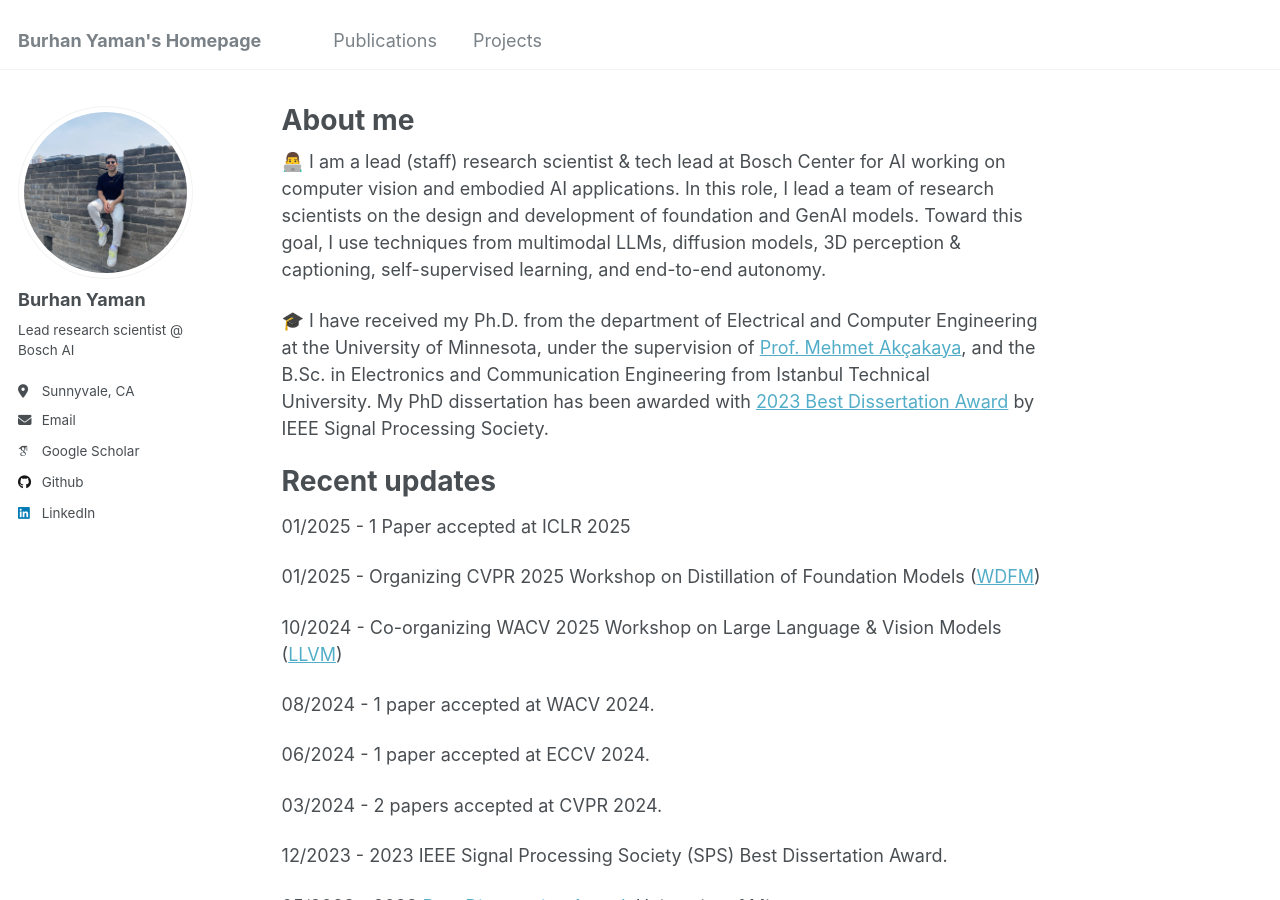
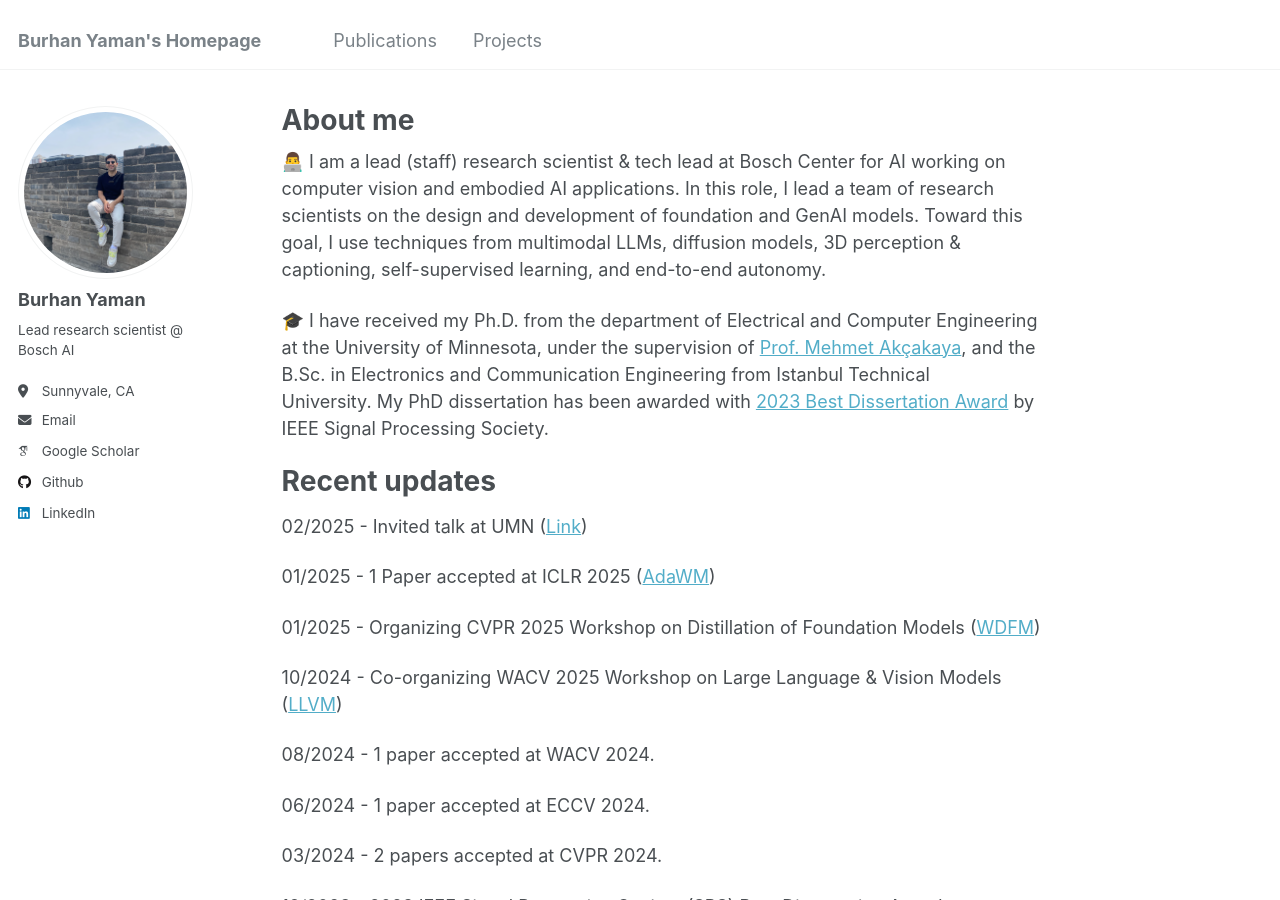
Before and after one commit to byaman14/byaman14.github.io, a Jekyll site: the page built from _pages/about.md, in a window 1280 px wide and 900 px high. Built offline with Jekyll 4.4.1, drawn with Linux system fonts in a browser that asks for light colours; some web fonts are replaced.

Commit message:
Update about.md

```diff
--- a/_pages/about.md
+++ b/_pages/about.md
@@ -14,7 +14,9 @@ redirect_from:
 
 
 # Recent updates
-01/2025 -	1 Paper accepted at ICLR 2025
+02/2025 -	Invited talk at UMN ([Link](https://cse.umn.edu/dsi/events/cse-dsi-machine-learning-seminar-burhan-yaman-bosch-research))
+
+01/2025 -	1 Paper accepted at ICLR 2025 ([AdaWM](https://openreview.net/forum?id=NEu8wgPctU))
 
 01/2025 -	Organizing CVPR 2025 Workshop on Distillation of Foundation Models ([WDFM](https://wdfm-ad.github.io/))
 
```
